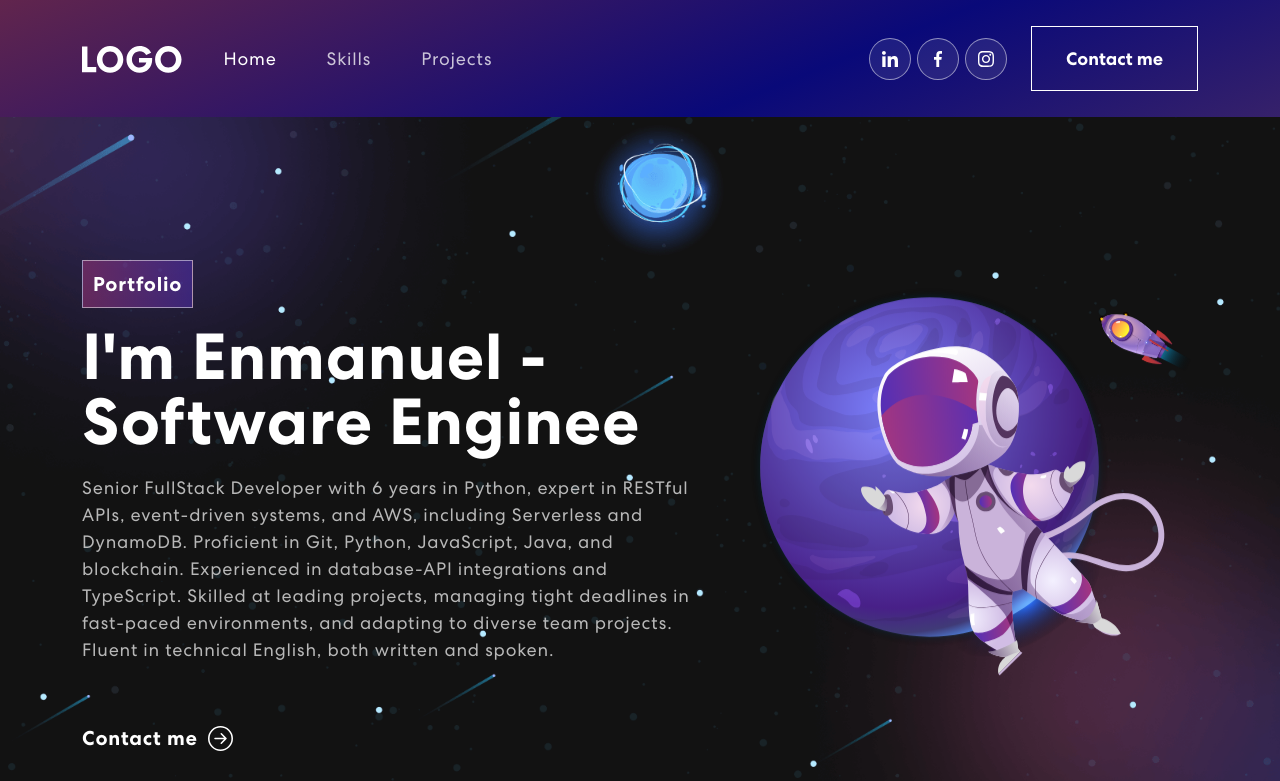
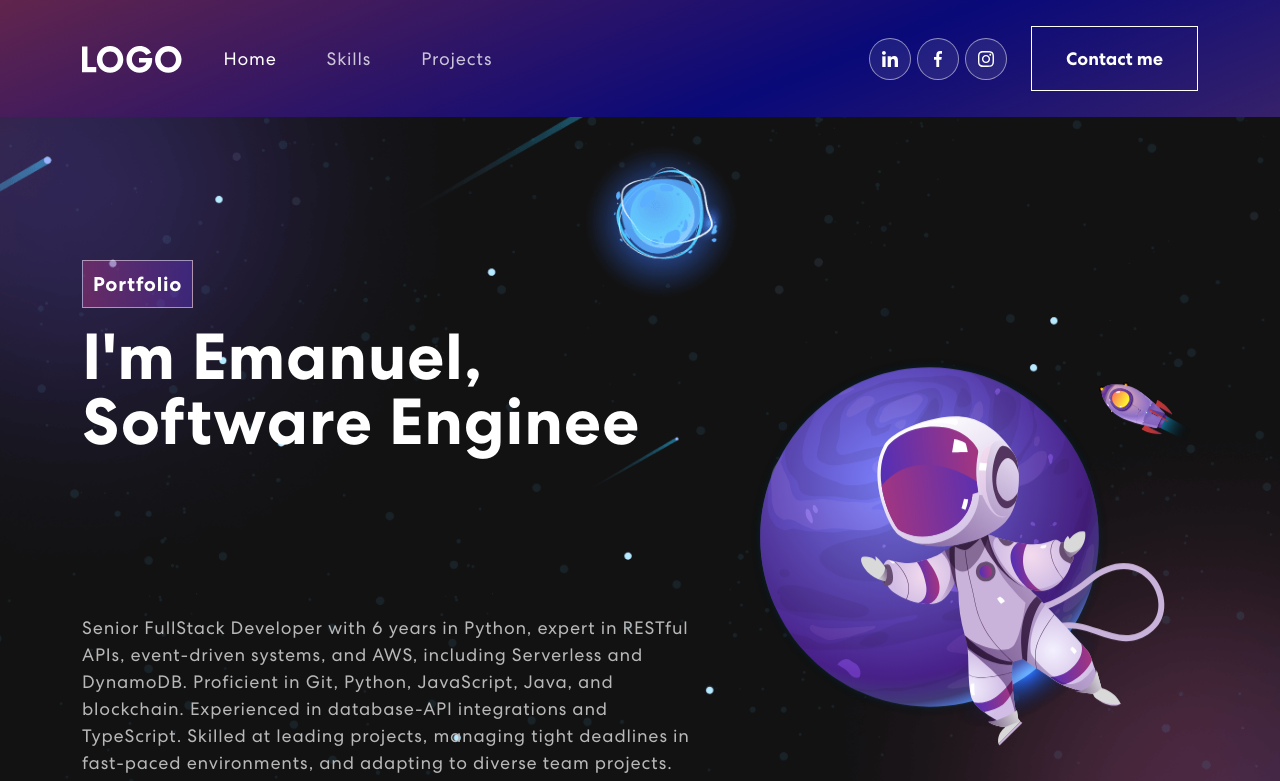
Before and after one commit to emacaz/emacaz.github.io, a React (Create React App) app: page / in a window 1280 px wide. Shown: the top 781 px of the page. Built offline with nearby package versions, Linux system fonts and the light colour scheme.

Commit message:
Fixed annoying animation on Banner

```diff
--- a/src/App.css
+++ b/src/App.css
@@ -277,6 +277,7 @@ nav.navbar .navbar-toggler[aria-expanded="true"] .navbar-toggler-icon {
 .banner h1 {
   font-size: 65px;
   font-weight: 700;
+  min-height: 270px;
   letter-spacing: 0.8px;
   line-height: 1;
   margin-bottom: 20px;
--- a/src/components/Banner.js
+++ b/src/components/Banner.js
@@ -48,6 +48,7 @@ export const Banner = ({ footerRef }) => {
 
   const scrollToFooter = () => {
     footerRef.current.scrollIntoView({ behavior: "smooth" });
+    // Hide menu
   };
 
   return (
@@ -64,7 +65,7 @@ export const Banner = ({ footerRef }) => {
                 >
                   <span className="tagline">Portfolio</span>
                   <h1>
-                    {`I'm Enmanuel - `}
+                    {`I'm Emanuel, `}
                     <span className="wrap">{text}</span>
                   </h1>
                   <p>
```
